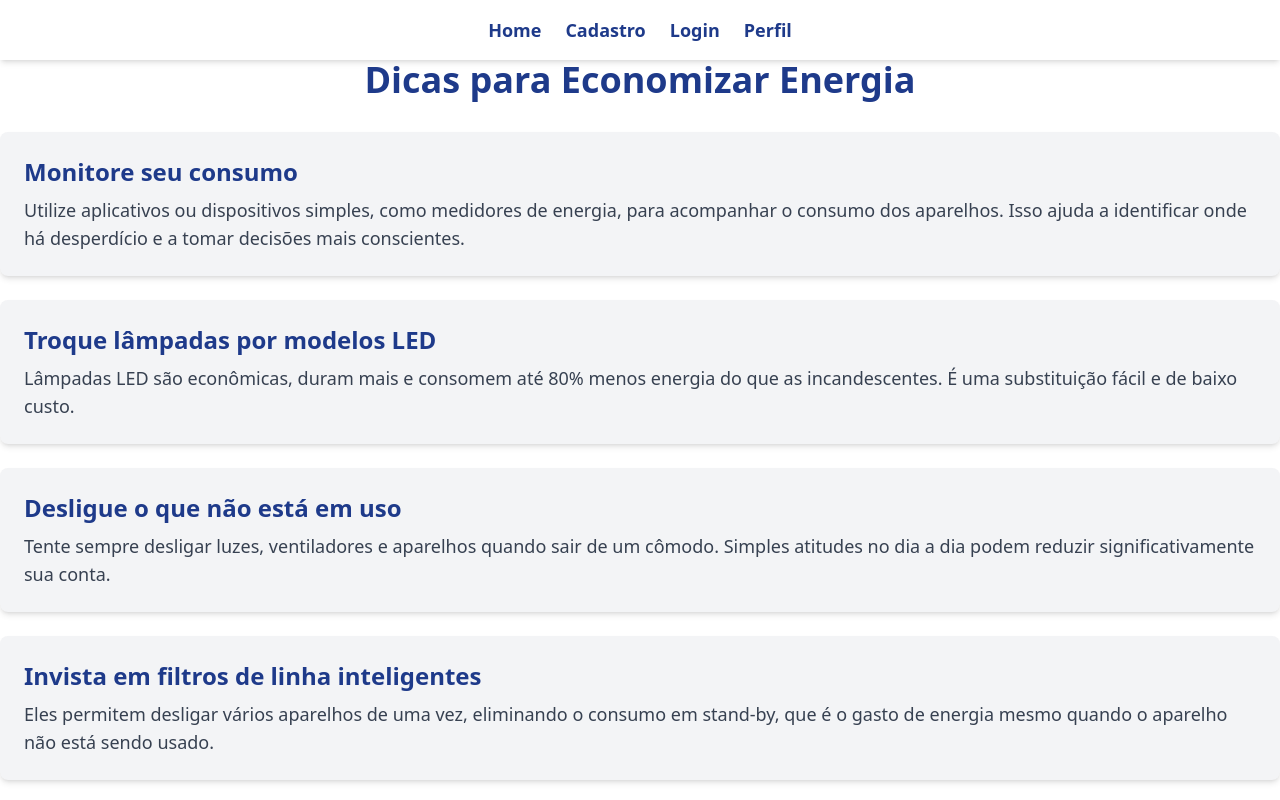
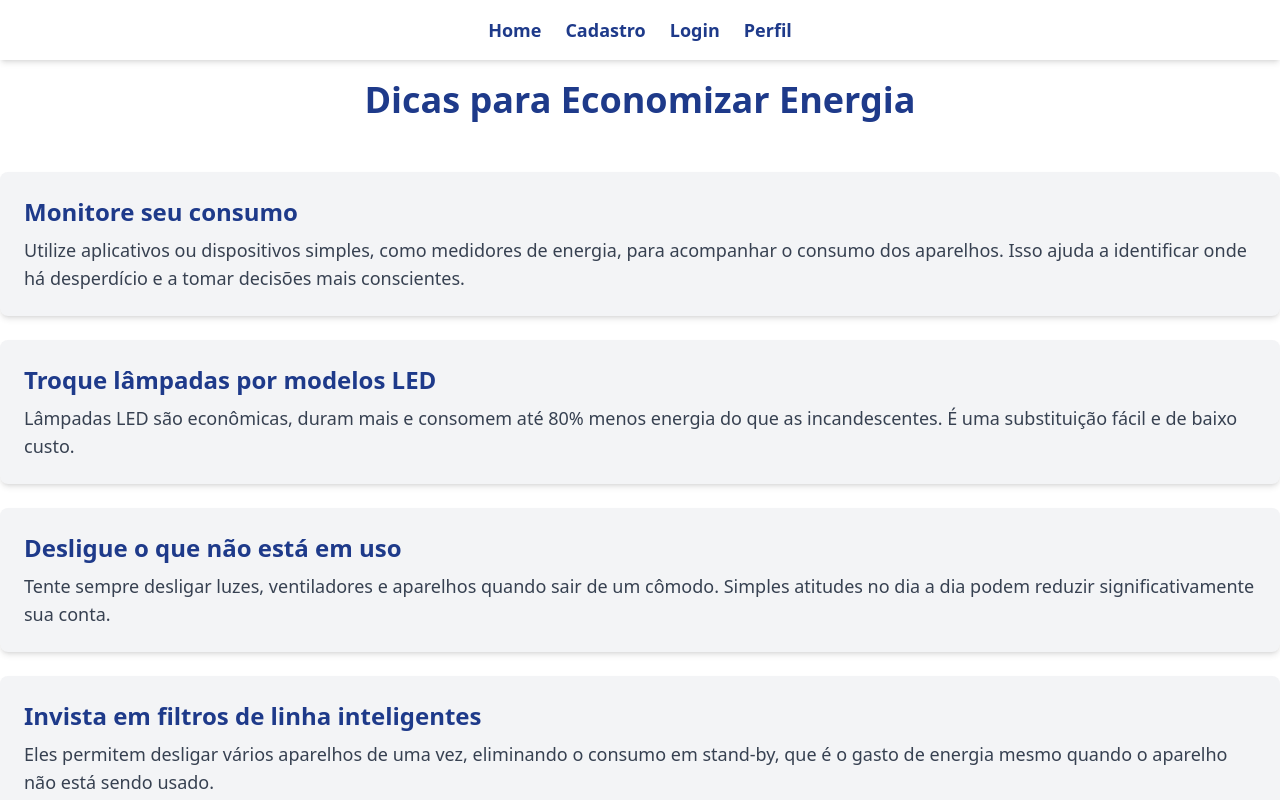
Before and after one commit to gusandrini/teste, a Next.js app in the folder gs/: page /dicas in a window 1280 px wide. Shown: the top 800 px of the page. Built offline with nearby package versions, Linux system fonts and the light colour scheme.

Commit message:
correção

```diff
--- a/gs/src/app/globals.css
+++ b/gs/src/app/globals.css
@@ -153,7 +153,7 @@
     .titulo-dicas {
 
 
-  @apply text-4xl font-bold text-blue-900 mb-8 text-center;
+  @apply py-5 text-4xl font-bold text-blue-900 mb-8 text-center;
     }
 
     /* Seção de dicas */
--- a/gs/src/app/login/page.tsx
+++ b/gs/src/app/login/page.tsx
@@ -82,7 +82,7 @@ const Login = () => {
           value={senha}
           onChange={(e) => setSenha(e.target.value)}
           className="login-input"
-          placeholder='senha'
+          placeholder='Senha'
           title='senha'
         />
         <button type="submit" className="login-button">Entrar</button>
```
